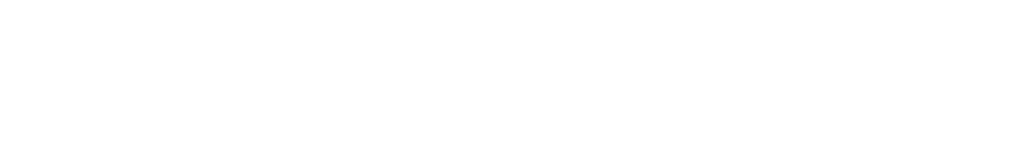
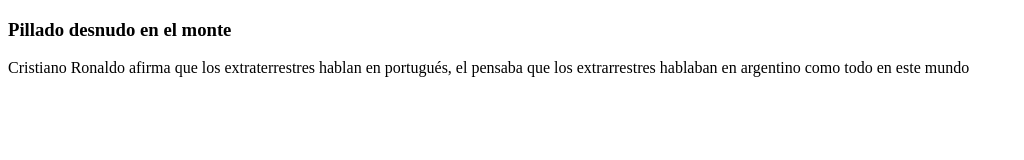
Before and after one commit to angiewais/Practica2, a plain HTML site: page index.html in a window 1280 px wide. Shown: the whole page, without its empty margins (0-1024 px from the left). Drawn offline with Linux system fonts and the light colour scheme.

Commit message:
añadida notica a la seccion de deportes

```diff
--- a/index.html
+++ b/index.html
@@ -7,6 +7,13 @@
 </head>
 <body>
     <section class="deportes">
+        <article>
+            <h3>Pillado desnudo en el monte</h3>
+            <p>Cristiano Ronaldo afirma que los extraterrestres hablan en portugués, el pensaba que los extrarrestres hablaban en argentino como todo en este mundo</p>
+        </article>
+        <article>
+
+        </article>
         <article>
 
         </article>
```
